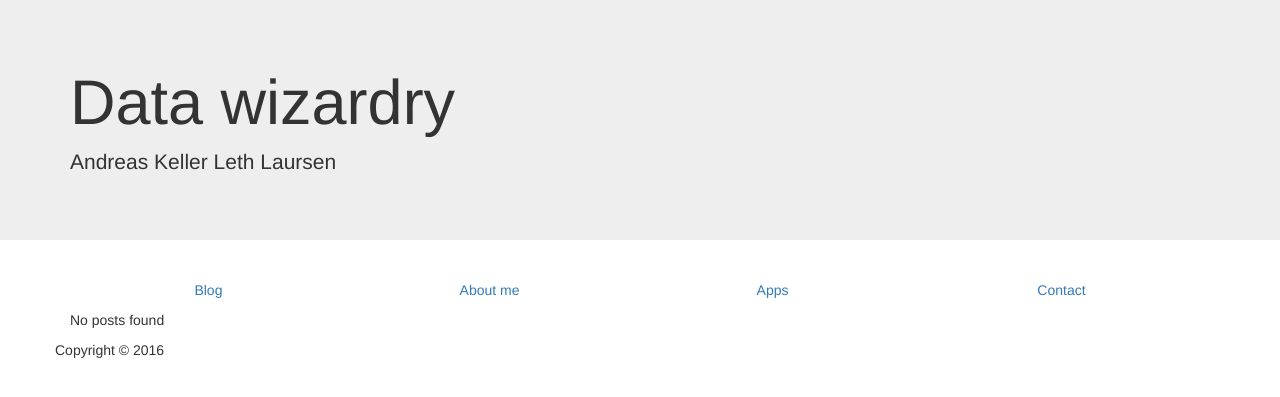
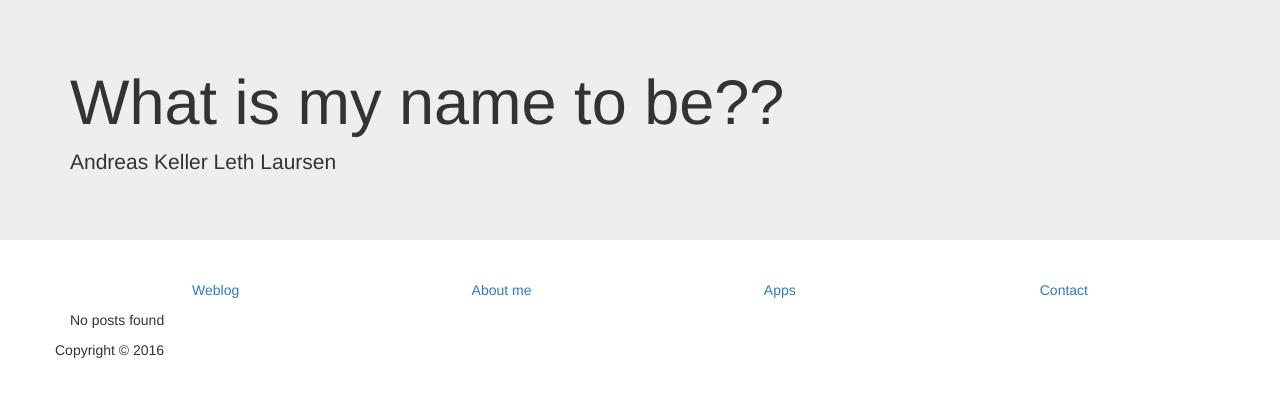
Before and after one commit to AKLLaursen/gamgee, a Django app: page /1 in a window 1280 px wide. Shown: the top 397 px of the page. Run offline with Django 3.2, Linux system fonts and the light colour scheme; data that the repository does not hold is empty; some libraries are stand-ins or nearby versions.

Commit message:
Made small changes in order to test site on Heroku.

```diff
--- a/blogengine/templates/blogengine/includes/base.html
+++ b/blogengine/templates/blogengine/includes/base.html
@@ -25,7 +25,7 @@
 
         <div class="jumbotron">
             <div class="container">
-                <h1>Data wizardry</h1>
+                <h1>What is my name to be??</h1>
                 <p>Andreas Keller Leth Laursen</p>
             </div>
         </div>
@@ -34,7 +34,7 @@
             <div class="container">
                 <nav>
                     <ul class="nav nav-justified">
-                        <li class="active"><a href="#">Blog</a></li>
+                        <li class="active"><a href="#">Weblog</a></li>
                         <li><a href="#">About me</a></li>
                         <li><a href="#">Apps</a></li>
                         <li><a href="#">Contact</a></li>
```
